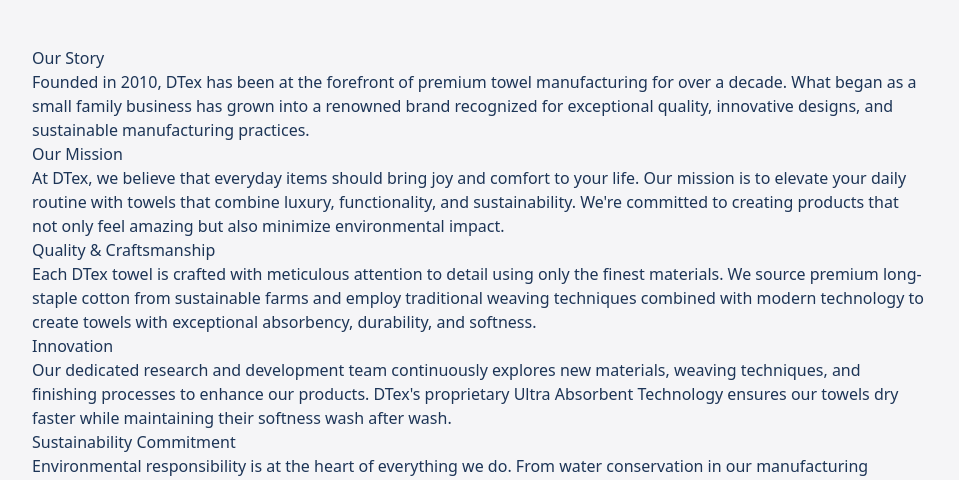
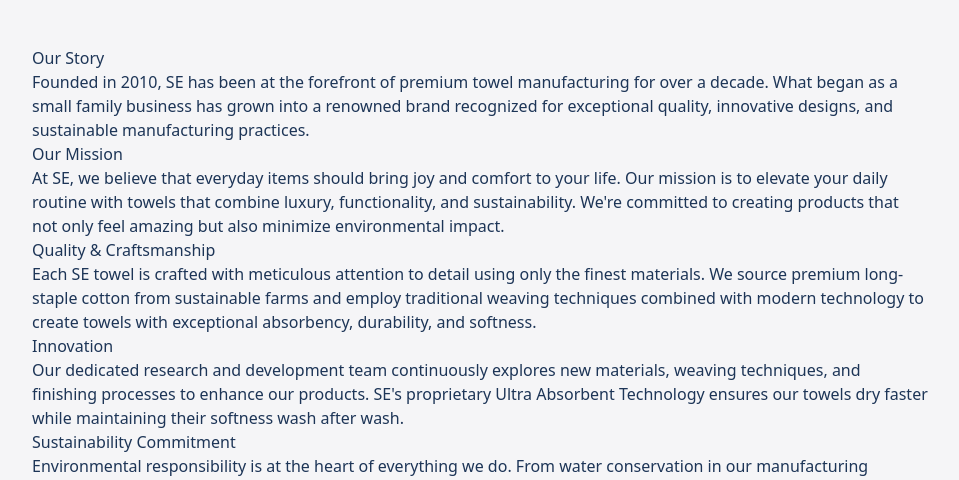
Before and after one commit to Siddhu-Siddharth-Roy/MiniProject, a React (Vite) app: page /about in a window 1280 px wide. Shown: the part 586-1066 px from the top of the page, without its empty margins (160-1119 px from the left). Built offline with nearby package versions, Linux system fonts and the light colour scheme.

Commit message:
Update About.tsx

```diff
--- a/src/pages/About.tsx
+++ b/src/pages/About.tsx
@@ -33,7 +33,7 @@ const About = () => {
           <div className="relative rounded-xl overflow-hidden h-80 mb-12">
             <img
               src="https://images.unsplash.com/photo-1602810320073-1230c46d89d4?ixlib=rb-4.0.3&ixid=MnwxMjA3fDB8MHxwaG90by1wYWdlfHx8fGVufDB8fHx8&auto=format&fit=crop&w=1770&q=80"
-              alt="DTex brand"
+              alt="SE brand"
               className="w-full h-full object-cover"
             />
           </div>
@@ -41,21 +41,21 @@ const About = () => {
           <div className="prose max-w-none">
             <h2>Our Story</h2>
             <p>
-              Founded in 2010, DTex has been at the forefront of premium towel manufacturing for over a decade.
+              Founded in 2010, SE has been at the forefront of premium towel manufacturing for over a decade.
               What began as a small family business has grown into a renowned brand recognized for exceptional
               quality, innovative designs, and sustainable manufacturing practices.
             </p>
 
             <h2>Our Mission</h2>
             <p>
-              At DTex, we believe that everyday items should bring joy and comfort to your life. Our mission is to
+              At SE, we believe that everyday items should bring joy and comfort to your life. Our mission is to
               elevate your daily routine with towels that combine luxury, functionality, and sustainability.
               We're committed to creating products that not only feel amazing but also minimize environmental impact.
             </p>
 
             <h2>Quality & Craftsmanship</h2>
             <p>
-              Each DTex towel is crafted with meticulous attention to detail using only the finest materials.
+              Each SE towel is crafted with meticulous attention to detail using only the finest materials.
               We source premium long-staple cotton from sustainable farms and employ traditional weaving techniques
               combined with modern technology to create towels with exceptional absorbency, durability, and softness.
             </p>
@@ -63,7 +63,7 @@ const About = () => {
             <h2>Innovation</h2>
             <p>
               Our dedicated research and development team continuously explores new materials, weaving techniques,
-              and finishing processes to enhance our products. DTex's proprietary Ultra Absorbent Technology ensures
+              and finishing processes to enhance our products. SE's proprietary Ultra Absorbent Technology ensures
               our towels dry faster while maintaining their softness wash after wash.
             </p>
 
```
